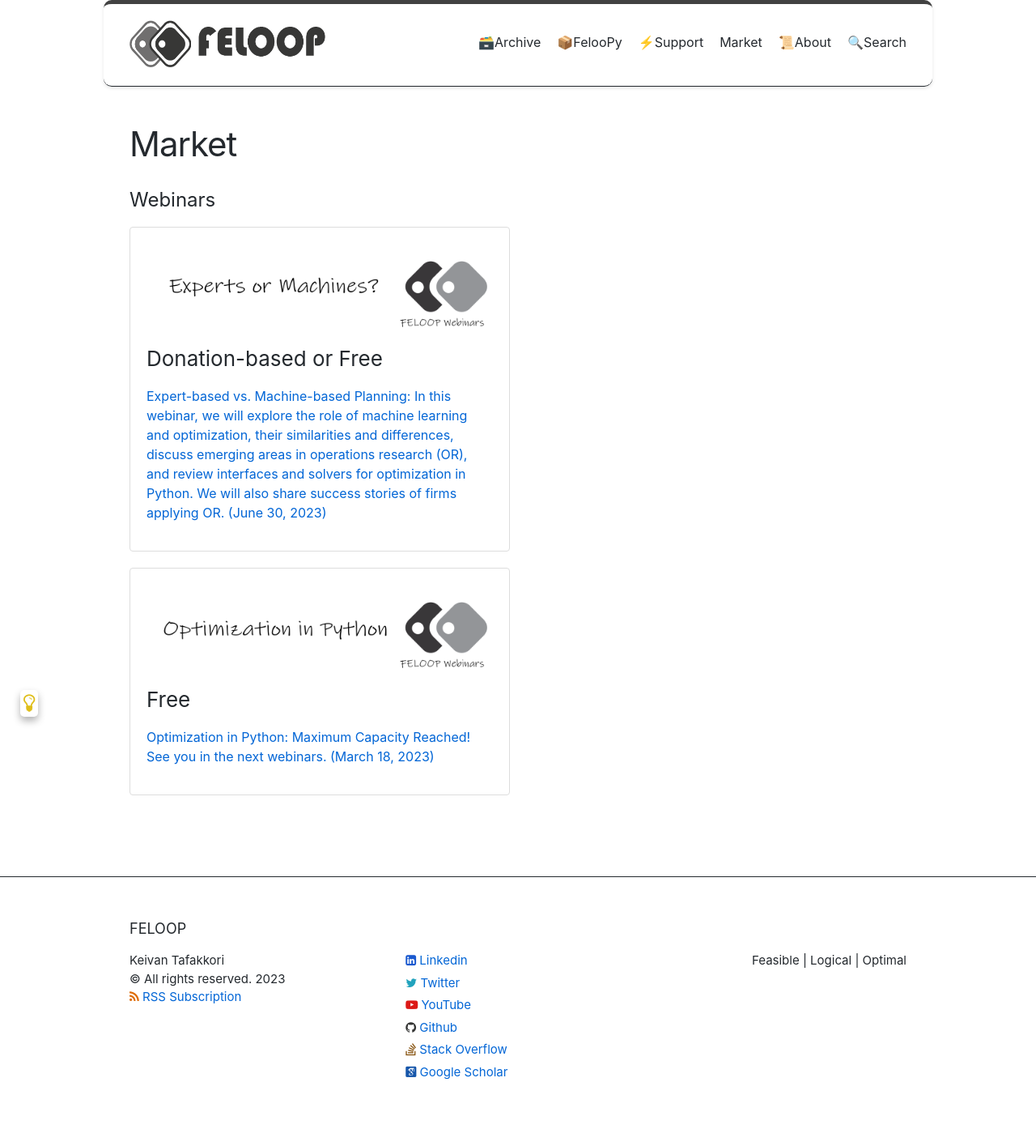
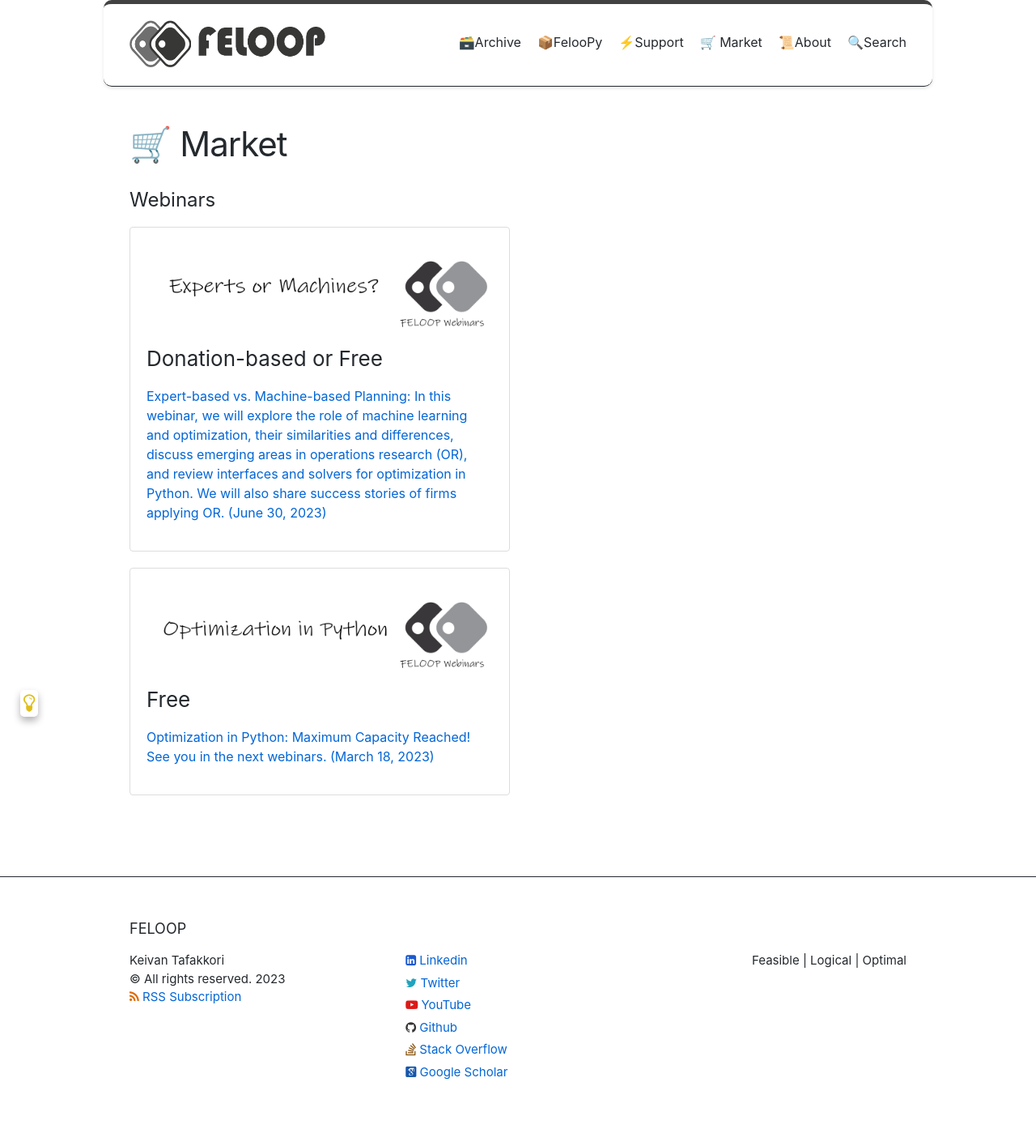
Before and after one commit to ktafakkori/ktafakkori.github.io, a Jekyll site: the page built from Tutorials.markdown, in a window 1280 px wide. Shown: the whole page at 81% size. Built offline with Jekyll 4.4.1, drawn with Linux system fonts in a browser that asks for light colours; some web fonts are replaced.

Commit message:
revised files.

```diff
--- a/Tutorials.markdown
+++ b/Tutorials.markdown
@@ -1,6 +1,6 @@
 ---
 layout: page
-title: Market
+title: 🛒 Market
 permalink: /tutorials/
 ---
 
```
